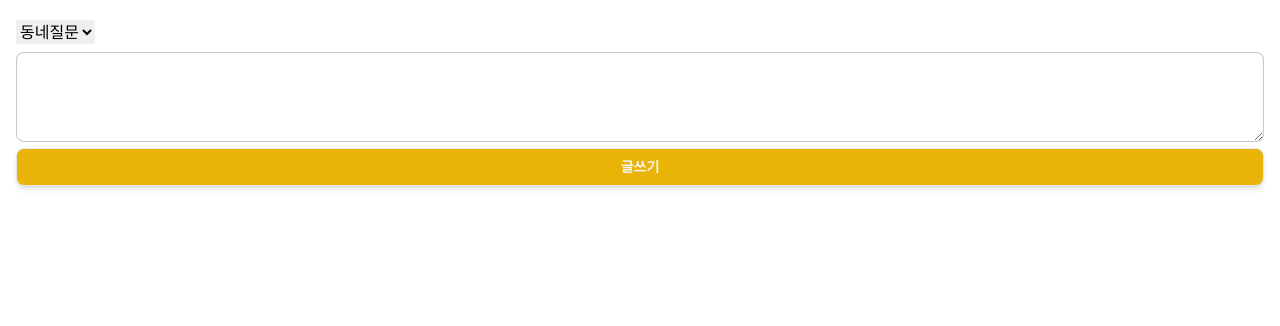
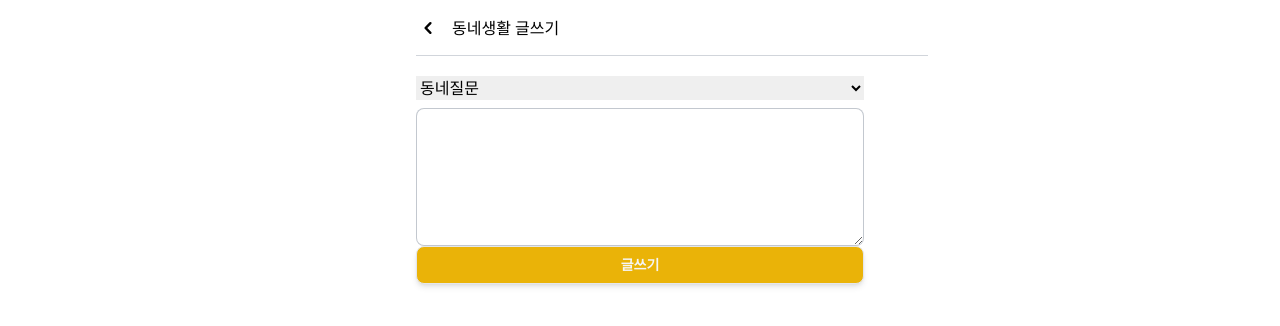
Before and after one commit to rnrudxo2872/market-c, a Next.js app: page /community/write in a window 1280 px wide. Shown: the top 326 px of the page. Built offline with nearby package versions, Linux system fonts and the light colour scheme.

Commit message:
textArea - 컴포넌트 추가

```diff
--- a/components/labelTextArea/index.tsx
+++ b/components/labelTextArea/index.tsx
@@ -1,3 +1,4 @@
+import TextArea from "@components/textArea";
 import { ITextAreaWithLabelProps } from "./interfaces";
 
 export default function TextAreaWithLabel({
@@ -11,12 +12,7 @@ export default function TextAreaWithLabel({
       <label htmlFor={id} className="font-semibold text-slate-500 select-none">
         {labelText}
       </label>
-      <textarea
-        id={id}
-        rows={rows}
-        className="border-[1.5px] border-gray-400 border-opacity-60 rounded-lg py-2 outline-none focus:border-amber-500 focus:ring-1 flex-grow ring-amber-500 transition-shadow duration-300 px-2"
-        {...register}
-      />
+      <TextArea id={id} register={register} rows={rows} />
     </div>
   );
 }
--- /dev/null
+++ b/components/textArea/index.tsx
@@ -0,0 +1,12 @@
+import { ITextAreaProps } from "./interfaces";
+
+export default function TextArea({ id, rows, register }: ITextAreaProps) {
+  return (
+    <textarea
+      id={id}
+      rows={rows}
+      className="border-[1.5px] border-gray-400 border-opacity-60 rounded-lg py-2 outline-none focus:border-amber-500 focus:ring-1 flex-grow ring-amber-500 transition-shadow duration-300 px-2"
+      {...register}
+    />
+  );
+}
--- /dev/null
+++ b/components/textArea/interfaces.ts
@@ -0,0 +1,7 @@
+import { UseFormRegisterReturn } from "react-hook-form";
+
+export interface ITextAreaProps {
+  id: string;
+  register: UseFormRegisterReturn;
+  rows?: number;
+}
--- a/pages/community/index.tsx
+++ b/pages/community/index.tsx
@@ -21,7 +21,7 @@ const Community: NextPage = () => {
           user="쿼카조아"
         />
       ))}
-      <LaunchButton href="/community/wirte">
+      <LaunchButton href="/community/write">
         <svg
           className="w-8 h-8 fill-white text-amber-500 group-hover:text-red-500"
           fill="none"
--- a/pages/community/write.tsx
+++ b/pages/community/write.tsx
@@ -1,22 +1,37 @@
+import Layout from "@components/layout";
+import TextArea from "@components/textArea";
 import { NextPage } from "next";
+import { useForm } from "react-hook-form";
 
 const CommunityWrite: NextPage = () => {
+  const { register } = useForm();
   return (
-    <form className="px-4 py-5">
+    <Layout hasBackBtn title="동네생활 글쓰기">
+      <form className="py-5 flex flex-col">
         <select name="type" className="mb-2">
           <option value="question">동네질문</option>
           <option value="news">동네소식</option>
           <option value="restaurant">동네맛집</option>
         </select>
-      <textarea
-        id="description"
-        rows={3}
-        className="border-[1.5px] border-gray-400 border-opacity-60 rounded-lg py-2 outline-none focus:border-amber-500 focus:ring-1 flex-grow ring-amber-500 transition-shadow duration-300 px-2 w-full"
+        <TextArea
+          id="content"
+          rows={5}
+          register={register("content", {
+            required: {
+              value: true,
+              message: "글 내용은 필수입니다.",
+            },
+            minLength: {
+              value: 5,
+              message: "5글자 이상이여야 합니다.",
+            },
+          })}
         />
         <button className="bg-yellow-500 text-stone-100 text-sm font-semibold py-2 rounded-lg border-[1px] shadow-md w-full">
           글쓰기
         </button>
       </form>
+    </Layout>
   );
 };
 
```
Also changed, not shown: components/labelTextArea/interfaces.ts (+2 -5 lines), 1 other file (tests, documents, lock files or other folders). Lines whose indentation alone changed are shown as unchanged.
